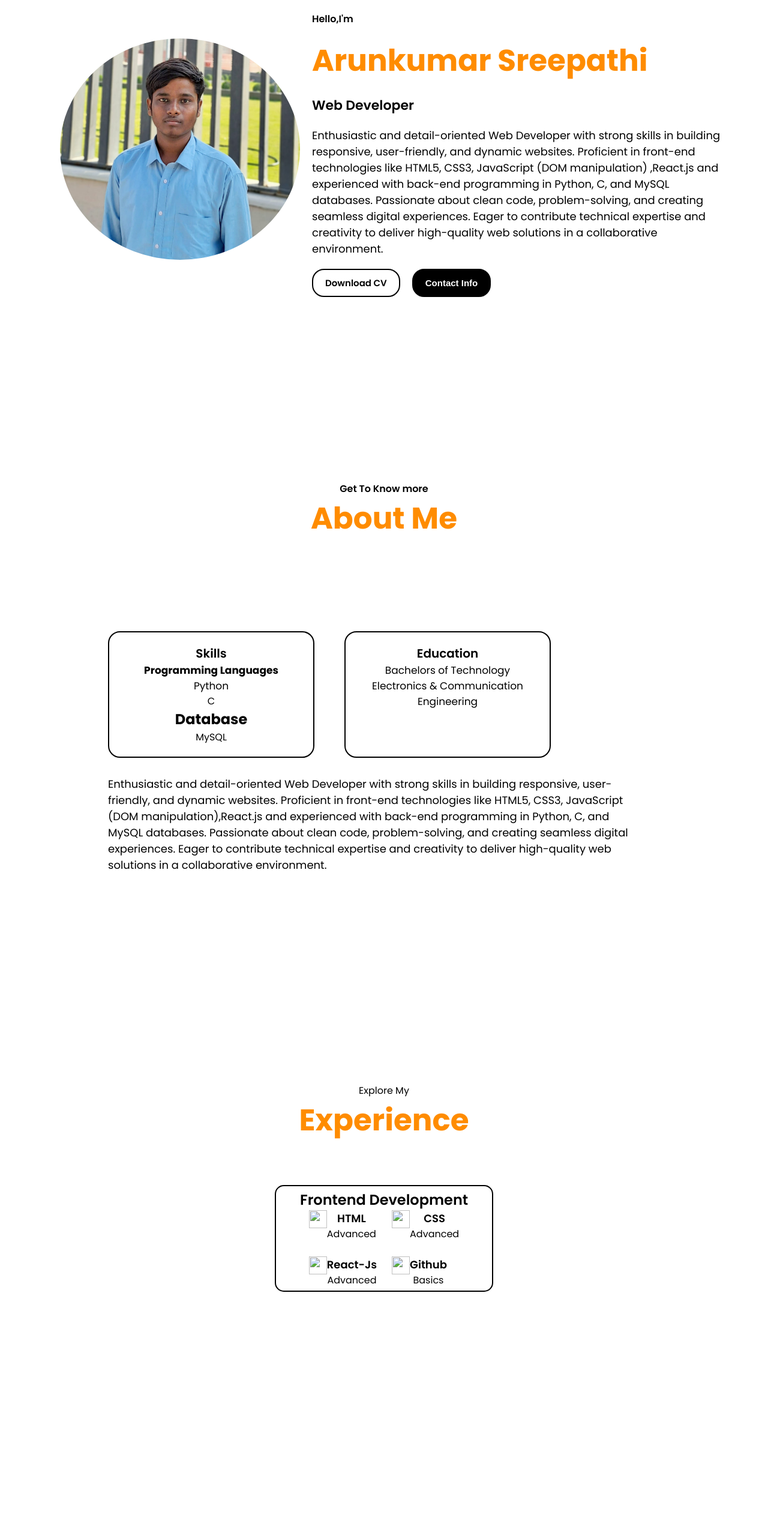
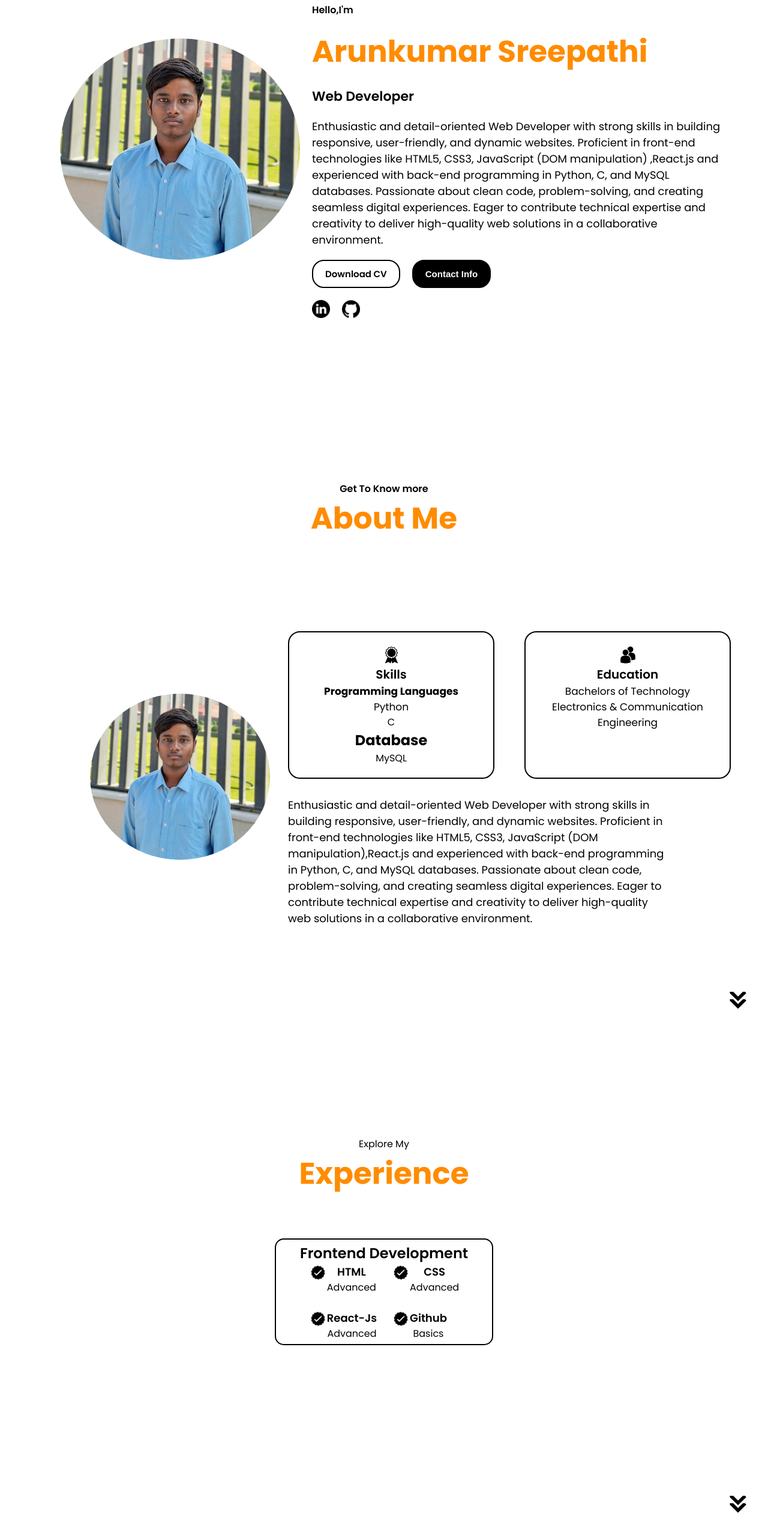
Before and after one commit to Arunkumar-2005218/My-Portfolio, a plain HTML site: page index.html in a window 1280 px wide. Shown: the part 228-2788 px from the top of the page at 60% size. Drawn offline with Linux system fonts and the light colour scheme; the site is published under a folder, as on GitHub Pages, so addresses that start at the root find nothing.

Commit message:
Update index.html

```diff
--- a/index.html
+++ b/index.html
@@ -46,29 +46,29 @@
                  C, and MySQL databases. Passionate about clean code, problem-solving, and creating seamless digital experiences. Eager to contribute technical expertise and creativity
                  to deliver high-quality web solutions in a collaborative environment.</p>
             <div class="btns">
-                <a   href="/images/Resume.pdf" download="resume.pdf">Download CV</a>
+                <a   href="images/Resume.pdf" download="resume.pdf">Download CV</a>
 
                 <button onclick="window.location.href='tel:+919573956193'"> Contact Info</button></div>
             <div class="social">
-               <a href="https://www.linkedin.com/in/arun-kumar-10835b280">  <img src="/images/linkedin.png" alt=""/></a>
-               <a href=" https://github.com/Arunkumar-2005218"> <img src="/images/github.png" alt=""/></div></a>
+               <a href="https://www.linkedin.com/in/arun-kumar-10835b280">  <img src="images/linkedin.png" alt=""/></a>
+               <a href=" https://github.com/Arunkumar-2005218"> <img src="images/github.png" alt=""/></div></a>
         </div>
     </section>
     <!---Section-2|About---->
     <section class="sec2" id="about">
-        <a class="arrow" href="#experience"><img src="/images/arrow.png" alt=""></a>
+        <a class="arrow" href="#experience"><img src="images/arrow.png" alt=""></a>
         <div class="sec-2-1">
             <span>Get To Know more</span>
             <h1>About Me</h1>
         </div>
         <div class="sec-2-2">
             <div class="sec-2-2-1">
-                <img src="/images/my_profile.jpg" alt=""/>
+                <img src="images/my_profile.jpg" alt=""/>
             </div>
              <div class="sec-2-2-2">
                 <div class="sec-2-2-2-1">
                      <div class="box">
-                     <img src="/images/experience.png" alt=""/>
+                     <img src="images/experience.png" alt=""/>
                      <span>Skills</span>
                      <h2 > Programming Languages</h2>
                      <span>Python</span>
@@ -77,7 +77,7 @@
                      <span>MySQL</span>
                      </div>
                       <div class="box">
-                     <img src="/images/education.png" alt=""/>
+                     <img src="images/education.png" alt=""/>
                      <span>Education</span>
                      <span>Bachelors  of Technology</span>
                      <span>Electronics & Communication Engineering</span>
@@ -92,7 +92,7 @@
     </section>
     <!---Section-3|Experience---->
     <section class="sec3" id="experience">
-        <a class="arrow" href="#projects"><img src="/images/arrow.png" alt=""></a>
+        <a class="arrow" href="#projects"><img src="images/arrow.png" alt=""></a>
         <div class="sec-3-1">
             <span>Explore My</span>
             <h1>Experience</h1>
@@ -102,28 +102,28 @@
                 <span>Frontend Development</span>
                 <div class="skills">
                     <div class="skills-1">
-                        <img src="/images/checkmark.png" alt="">
+                        <img src="images/checkmark.png" alt="">
                       <div class="skills-1-2">
                         <span>HTML</span>
                         <span>Advanced</span>
                       </div>
                     </div>
                     <div class="skills-1">
-                        <img src="/images/checkmark.png" alt="">
+                        <img src="images/checkmark.png" alt="">
                      <div class="skills-1-2">
                       <span>CSS</span>
                         <span>Advanced</span>
                      </div>
                     </div>
                      <div class="skills-1">
-                        <img src="/images/checkmark.png" alt="">
+                        <img src="images/checkmark.png" alt="">
                       <div class="skills-1-2">
                         <span>React-Js</span>
                         <span>Advanced</span>
                       </div>
                      </div>
                      <div class="skills-1">
-                        <img src="/images/checkmark.png" alt="">
+                        <img src="images/checkmark.png" alt="">
                      <div class="skills-1-2">
                       <span>Github</span>
                         <span>Basics</span>
@@ -137,14 +137,14 @@
     </section>
     <!---Section-4|Projects---->
     <section class="sec4" id="projects">
-        <a class="arrow" href="#footer"><img src="/images/arrow.png" alt=""></a>
+        <a class="arrow" href="#footer"><img src="images/arrow.png" alt=""></a>
         <div class="sec-4-1">
             <span>Browse My recent</span>
             <h1>Projects</h1>
         </div>
         <div class="sec-4-2">
             <div class="box3">
-            <img src="/images/project1.png" alt="">
+            <img src="images/project1.png" alt="">
             <div class="box3-2">
                  <span>Responsive ShoppingCart System</span>
                 <div class="btns">
@@ -153,7 +153,7 @@
             </div>
             </div>
              <div class="box3">
-            <img src="/images/Responsive Calculator.png" alt="">
+            <img src="images/Responsive Calculator.png" alt="">
             <div class="box3-2">
                 <span>Responsive Calculator</span>
                 <div class="btns">
@@ -162,7 +162,7 @@
             </div>
             </div>
             <div class="box3">
-            <img src="/images/project3.png" alt="">
+            <img src="images/project3.png" alt="">
             <div class="box3-2">
                 <span> QR Code Generator</span>
                 <div class="btns">
@@ -180,8 +180,8 @@
             <h1>Contact Us</h1>
         </div>
         <div class="sec-5-2">
-            <a class="a1" href="mailto:arunkumarsripathi9573@gmail.com"><img src="/images/email.png" alt=""><span>arunkumarsripathi9573@gmail.com</span></a>
-            <a class="a2" href="https://www.linkedin.com/in/arun-kumar-10835b280"><img src="/images/linkedin.png" alt=""><span>Linkedin</span></a>
+            <a class="a1" href="mailto:arunkumarsripathi9573@gmail.com"><img src="images/email.png" alt=""><span>arunkumarsripathi9573@gmail.com</span></a>
+            <a class="a2" href="https://www.linkedin.com/in/arun-kumar-10835b280"><img src="images/linkedin.png" alt=""><span>Linkedin</span></a>
         </div>
     </section>
     <!---footer-->
@@ -194,7 +194,7 @@
             <li><a href="#contacts">Contact</a></li>
         </ul>
         <span>copyright &#169; 2025 Arunkumar Sreepathi.All Rights Reserved</span>
-        <a class="arrow arrow2" href="#navbar"><img src="/images/arrow.png" alt=""></a>
+        <a class="arrow arrow2" href="#navbar"><img src="images/arrow.png" alt=""></a>
 
     </section>
 
```
